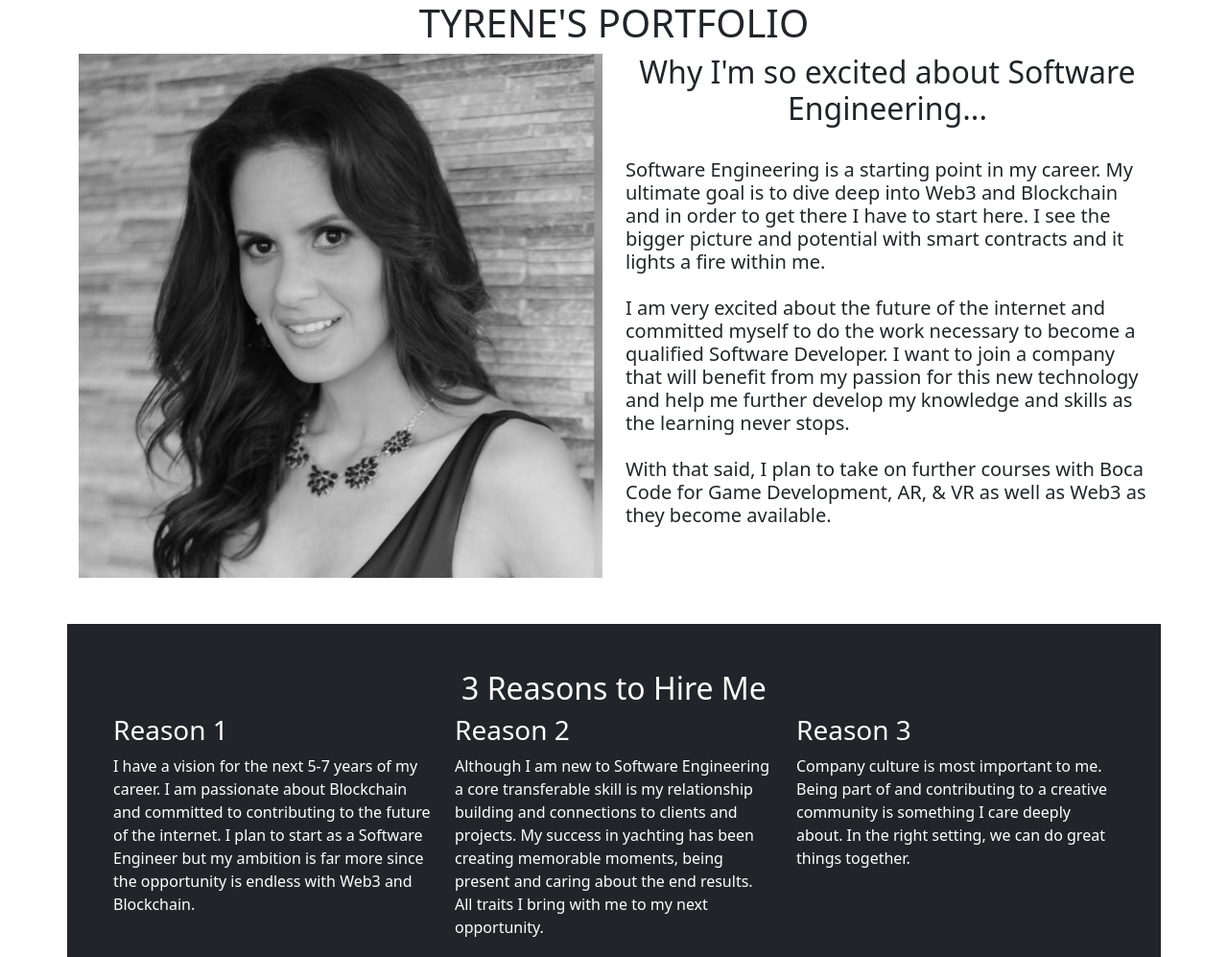
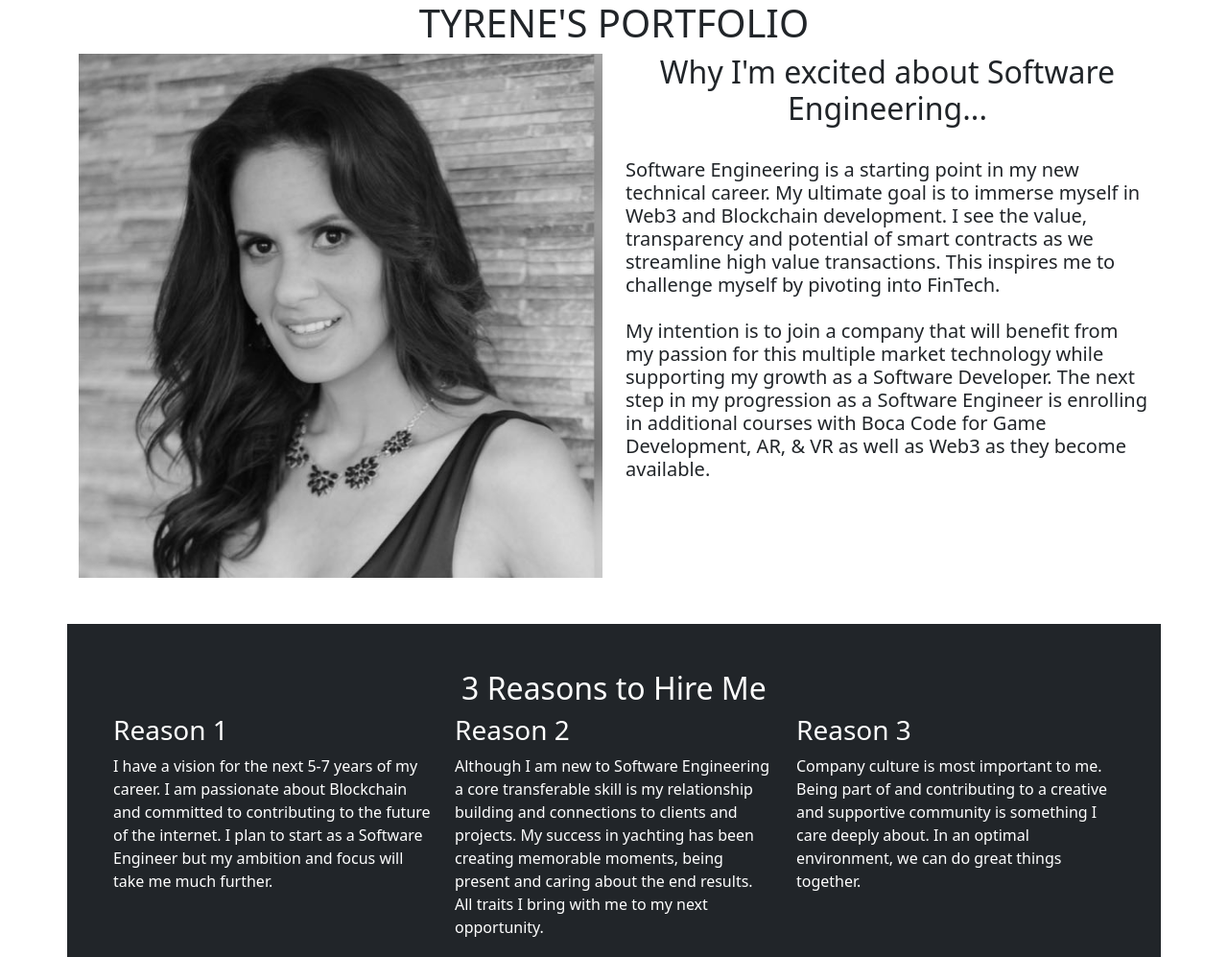
Before and after one commit to tyricart/portfolio-profile, a plain HTML site: page index.html in a window 1280 px wide. Shown: the top 997 px of the page at 96% size. Drawn offline with nearby package versions, Linux system fonts and the light colour scheme; a web font is replaced by a local one.

Commit message:
updated text

```diff
--- a/index.html
+++ b/index.html
@@ -20,9 +20,9 @@
                 <img width="100%" src="/--profile.jpg" alt="">
             </div>
             <div class="col-12 col-md-6 col-lg-7 col-xl-6">
-                <h2 class="text-center">Why I'm so excited about Software Engineering...</h2> <br>
-                <h5>Software Engineering is a starting point in my career. My ultimate goal is to dive deep into Web3 and Blockchain and in order to get there I have to start here. I see the bigger picture and potential with smart contracts and it lights a fire within me. <br><br> I am very excited about the future of the internet and committed myself to do the work necessary to become a qualified Software Developer. I want to join a company that will benefit from my passion for this new technology and help me further develop my knowledge and skills as the learning never stops. <br><br>
-                     With that said, I plan to take on further courses with Boca Code for Game Development, AR, & VR as well as Web3 as they become available.</h5>
+                <h2 class="text-center">Why I'm excited about Software Engineering...</h2> <br>
+                <h5>Software Engineering is a starting point in my new technical career. My ultimate goal is to immerse myself in Web3 and Blockchain development. I see the value, transparency and potential of smart contracts as we streamline high value transactions. This inspires me to challenge myself by pivoting into FinTech. <br><br>
+                    My intention is to join a company that will benefit from my passion for this multiple market technology while supporting my growth as a Software Developer. The next step in my progression as a Software Engineer is enrolling in additional courses with Boca Code for Game Development, AR, & VR as well as Web3 as they become available.</h5>
             </div>
         </div>
     </div>
@@ -35,7 +35,7 @@
         <div class="row">
             <div class="text-white col-12 col-md-4">
                 <h3>Reason 1</h3>
-                <p>I have a vision for the next 5-7 years of my career. I am passionate about Blockchain and committed to contributing to the future of the internet. I plan to start as a Software Engineer but my ambition is far more since the opportunity is endless with Web3 and Blockchain.</p>
+                <p>I have a vision for the next 5-7 years of my career. I am passionate about Blockchain and committed to contributing to the future of the internet. I plan to start as a Software Engineer but my ambition and focus will take me much further.</p>
             </div>
 
             <div class="text-white col-12 col-md-4">
@@ -45,7 +45,7 @@
 
             <div class="text-white col-12 col-md-4">
                 <h3>Reason 3</h3>
-                <p>Company culture is most important to me. Being part of and contributing to a creative community is something I care deeply about. In the right setting, we can do great things together. </p>
+                <p>Company culture is most important to me. Being part of and contributing to a creative and supportive community is something I care deeply about. In an optimal environment, we can do great things together. </p>
             </div>
         </div>
     </div>
@@ -85,6 +85,7 @@
             </div>
         </div>
     </div>
+
 <footer class="text-center">
     <a href="" target="_blank">View source code on GitHub</a>
 </footer>
```
